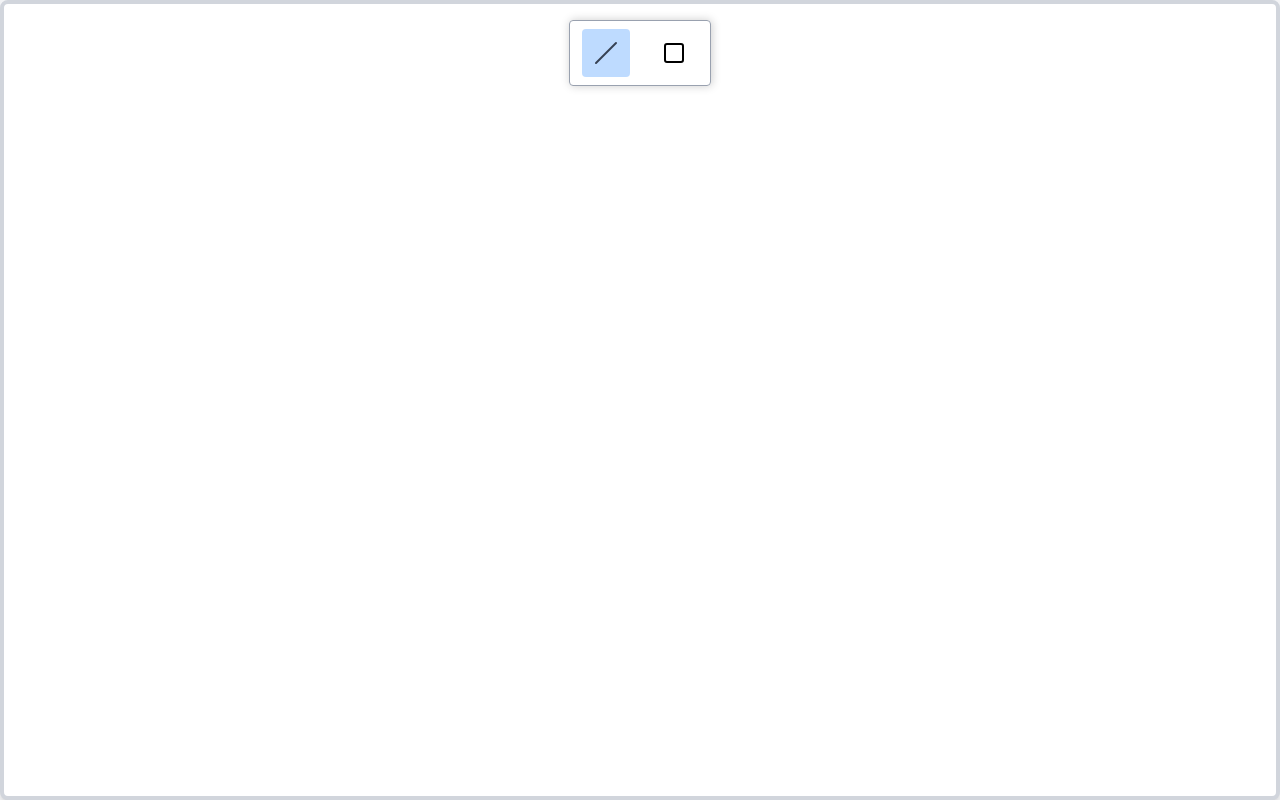
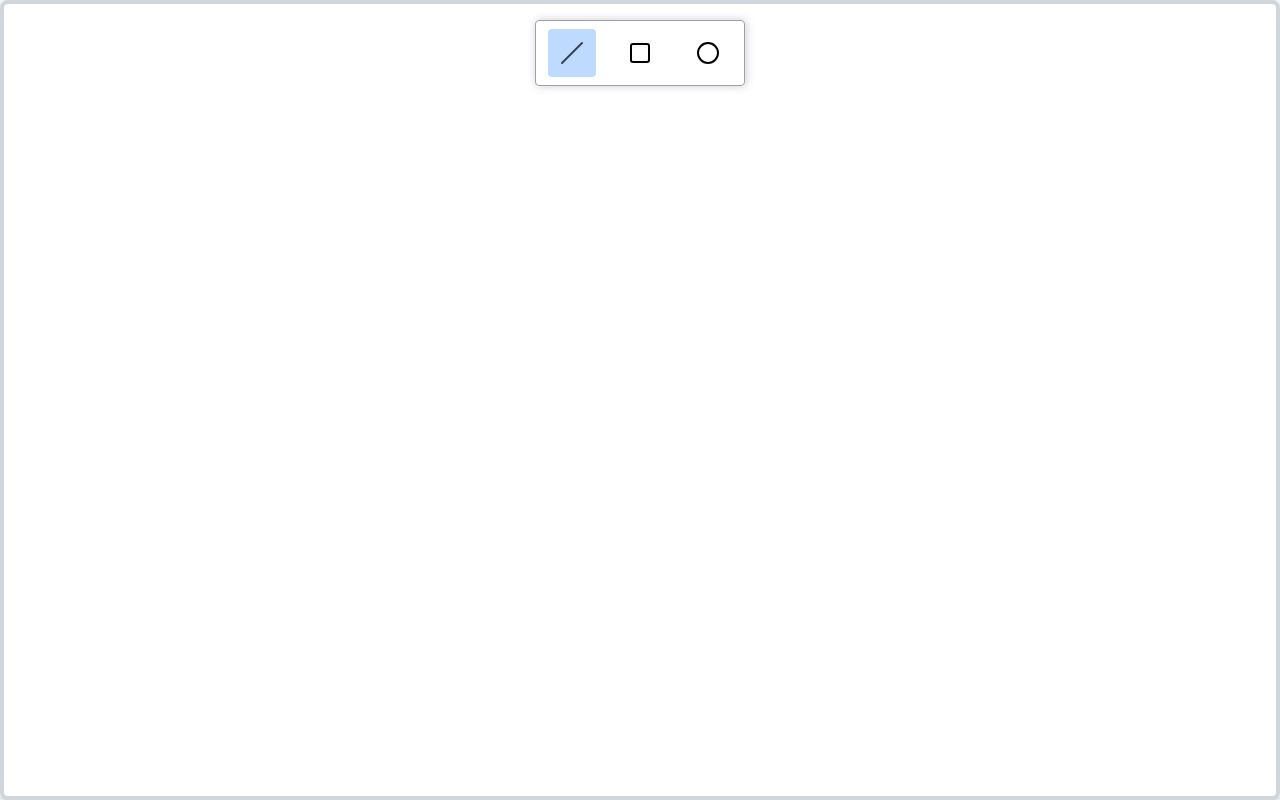
Before and after one commit to Pranto210102/WhiteBoard, a React (Vite) app: page / in a window 1280 px wide. Built offline with nearby package versions, Linux system fonts and the light colour scheme.

Commit message:
add circle tool successfully

```diff
--- a/src/components/Toolbar/index.jsx
+++ b/src/components/Toolbar/index.jsx
@@ -24,6 +24,13 @@ const Toolbar = () => {
                     <TOOL_ITEMS.Box size={24} />
                </div>
 
+               <div className ={cx(classes.toolItem, {
+                [classes.active]: activeTool === TOOL_ITEMS.Circle
+                   })} onClick={() => handleToolItemClick(TOOL_ITEMS.Circle)}>
+
+                    <TOOL_ITEMS.Circle size={24} />
+               </div>
+
             </div>
         </>
     )
--- a/src/components/utlis/elements.jsx
+++ b/src/components/utlis/elements.jsx
@@ -22,6 +22,14 @@ export const createRoughElement = (id, x1, y1, x2, y2, {type}) => {
         case TOOL_ITEMS.Box:
             element.roughElement = gen.rectangle(x1, y1, x2 - x1, y2 - y1, options);
             break;
+        case TOOL_ITEMS.Circle: {
+            const cx = (x1 + x2) / 2;
+            const cy = (y1 + y2) / 2;
+            const width = x2 - x1;
+            const height = y2 - y1;
+            element.roughElement = gen.ellipse(cx, cy, width, height, options);
+            break;
+        }
         default:
             throw new Error('Type not recognized: ');
     }
--- a/src/constants.jsx
+++ b/src/constants.jsx
@@ -1,8 +1,9 @@
-import {Slash, Square} from 'lucide-react';
+import {Slash, Square, Circle} from 'lucide-react';
 
 const TOOL_ITEMS = {
     Line: Slash,
-    Box: Square
+    Box: Square,
+    Circle: Circle,
 };
 
 export const TOOL_ACTIONS_TYPES = {
```
